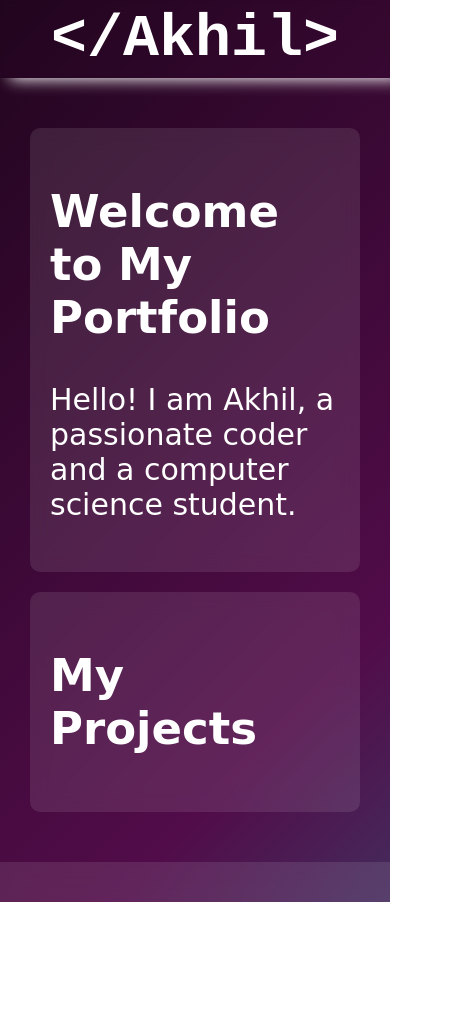
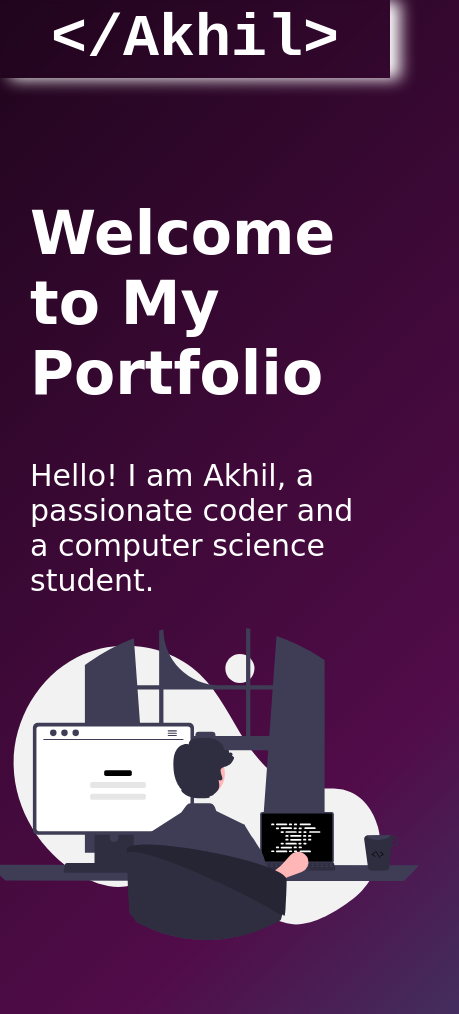
Before and after one commit to silky-x0/portfolio, a plain HTML site: page index.html in a window 390 px wide. Shown: the whole page, 459 px wide, since content can reach past the window. Before the commit the page ends 902 px from the top, so only its background shows below. Drawn offline with Linux system fonts and the light colour scheme; a web font is replaced by a local one.

Commit message:
minor changes nd img added

```diff
--- a/css/styles.css
+++ b/css/styles.css
@@ -20,7 +20,6 @@
       background-position: 0% 50%;
     }
   }
-
 
 
   .container {
@@ -47,26 +46,28 @@
 
   /* Main Content */
   .glass-main {
-    padding: 50px;
-    font-size: 30px;
+    padding: 100px;
     font-family: 'Handjet', cursive;
+    display: block; /* Change display to block */
+    max-width: 600px; /* Add a max-width to the main element */
+    margin: 40px 20px 40px 20px; /* Center the main element horizontally */
   }
 
-  .intro-section, .projects-section {
-    background: rgba(255, 255, 255, 0.1);
-    backdrop-filter: blur(10px);
-    border-radius: 10px;
-    padding: 30px;
-    margin: 20px 0px;
+  h2{
+    font-size: 60px;
+  }
+  p{
+    font-size: 30px;
+  }
+   /* svg icon */
+  .person-pro{
+    display: inline-block;
+    position: absolute;
+    right: 10px;
+    top: 150px;
   }
 
-  /* Footer */
-  .glass-footer {
-    background: rgba(255, 255, 255, 0.1);
-    backdrop-filter: blur(10px);
-    padding: 20px;
-    text-align: center;
-  }
+
 
   /* Social Media Icons */
   .social-icons {
@@ -86,10 +87,18 @@
   @media screen and (max-width: 600px) {
     .glass-main {
       padding: 30px;
+      margin: 40px 0;
     }
 
     .intro-section, .projects-section {
-      padding: 20px;
+      padding: 0px;
+    }
+
+    .person-pro{
+        max-width: 130%;
+        position: relative;
+        right: 40px;
+        top: 80%;
     }
   }
 
--- a/index.html
+++ b/index.html
@@ -23,11 +23,11 @@
       <h2>Welcome to My Portfolio</h2>
       <p>Hello! I am Akhil, a passionate coder and a computer science student.</p>
     </section>
-
-    <section class="projects-section">
-      <h2>My Projects</h2>
+   <img class="person-pro" src="img/programming.svg">
+    <!-- <section class="projects-section"> -->
+      <!-- <h2>My Projects</h2> -->
       <!-- Add your project cards or descriptions here -->
-    </section>
+    <!-- </section> -->
 
     <!-- Add more sections for skills, experience, or other information as needed -->
 
```
Also changed, not shown: img/programming.svg (added).
